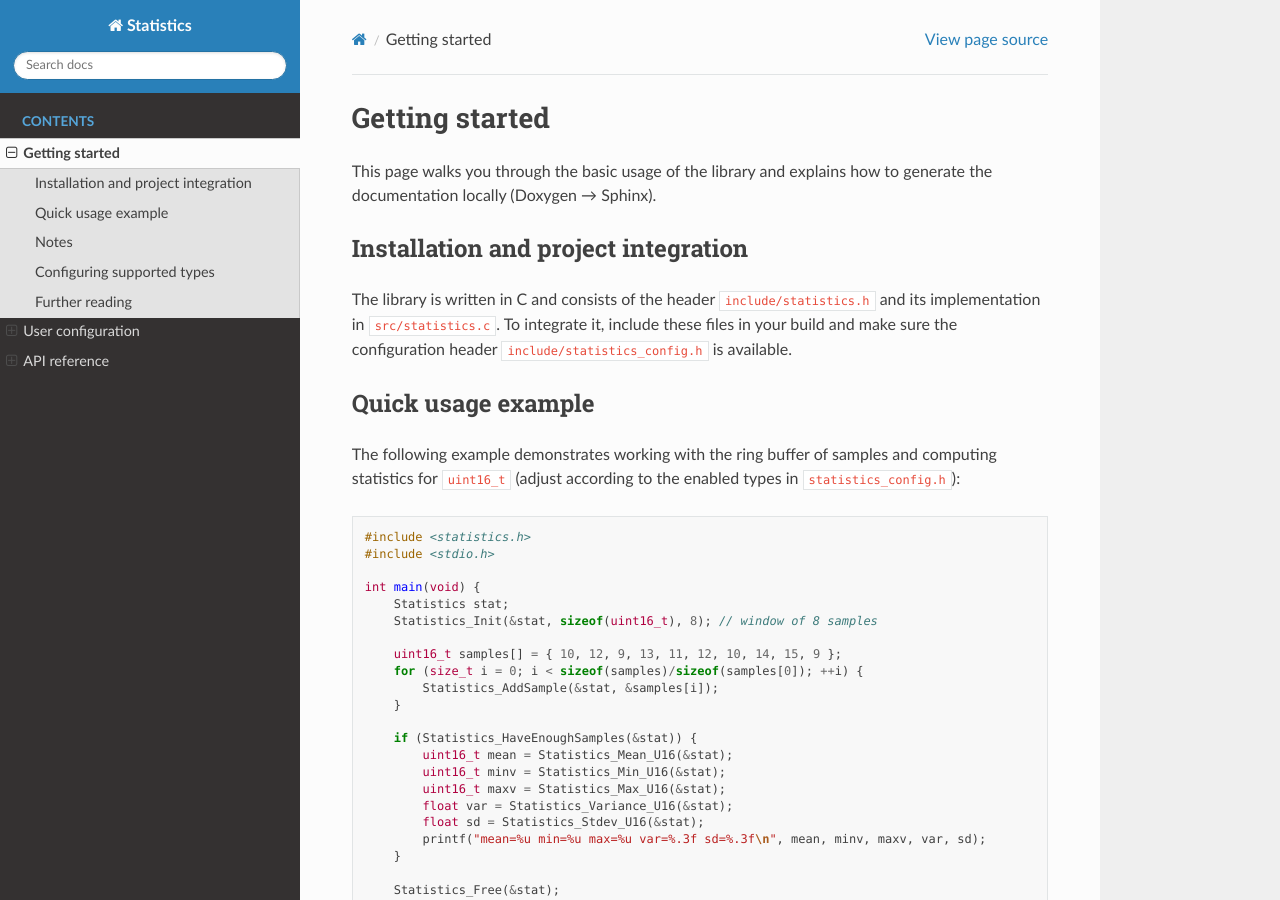
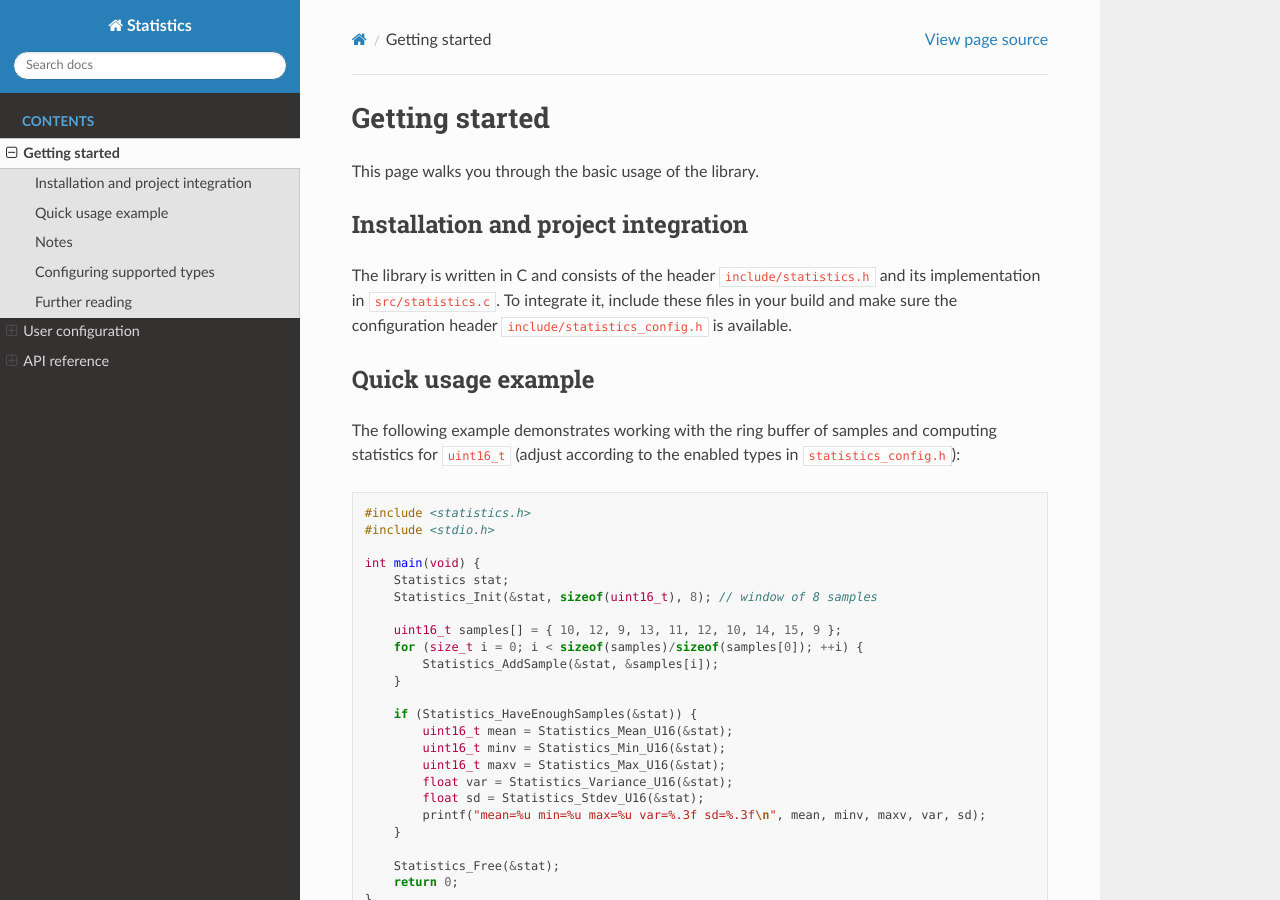
Before and after one commit to rici4kubicek/statistics, a Sphinx documentation site: the page built from docs/source/getting_started.rst, in a window 1280 px wide and 900 px high. Built offline with Sphinx 7.4.7 and the Read the Docs theme 3.1.0, drawn with Linux system fonts in a browser that asks for light colours.

Commit message:
docs(getting_started): simplify introduction by removing redundant details

```diff
--- a/docs/source/getting_started.rst
+++ b/docs/source/getting_started.rst
@@ -1,8 +1,7 @@
 Getting started
 ===============
 
-This page walks you through the basic usage of the library and explains how to
-generate the documentation locally (Doxygen → Sphinx).
+This page walks you through the basic usage of the library.
 
 Installation and project integration
 ------------------------------------
```
